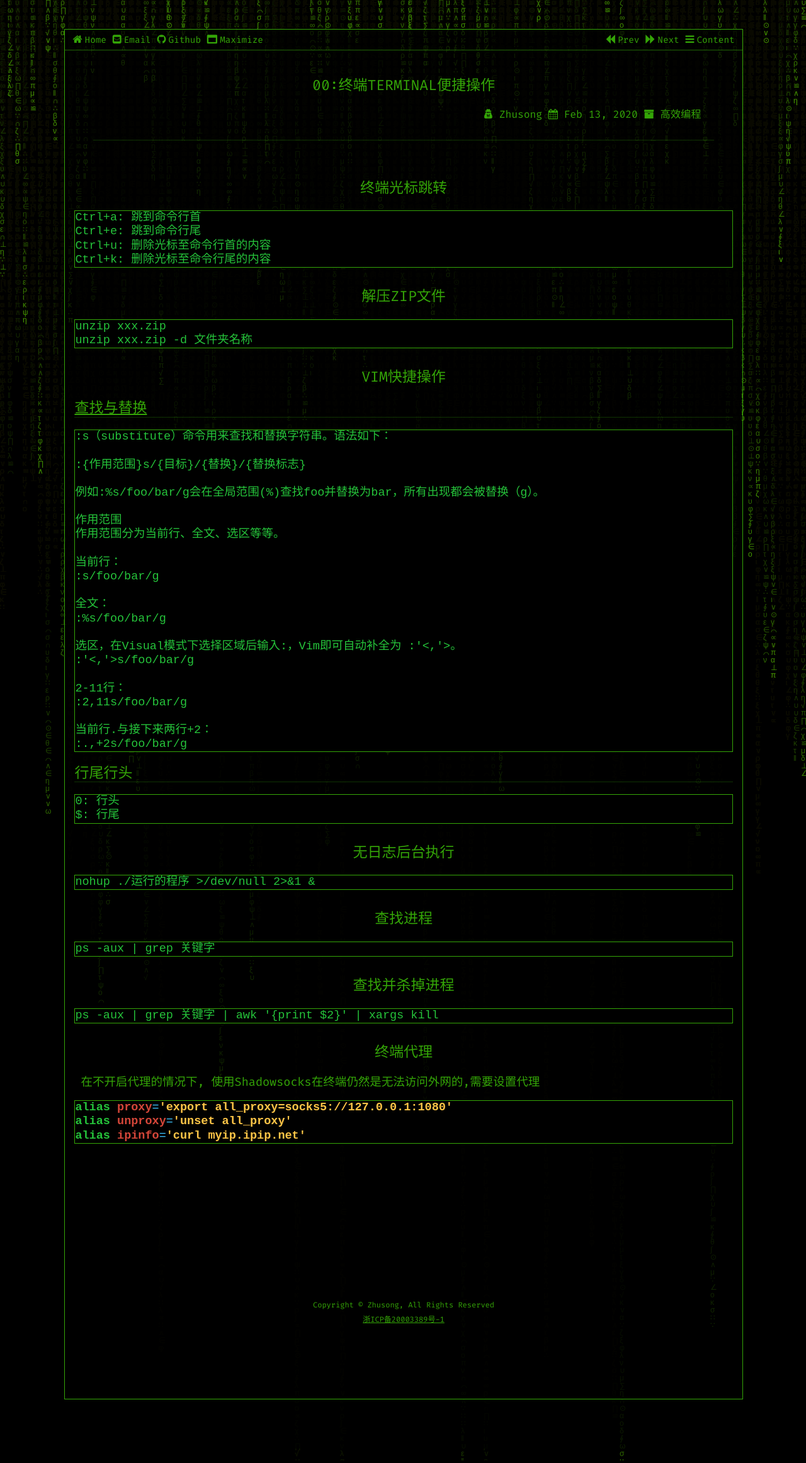
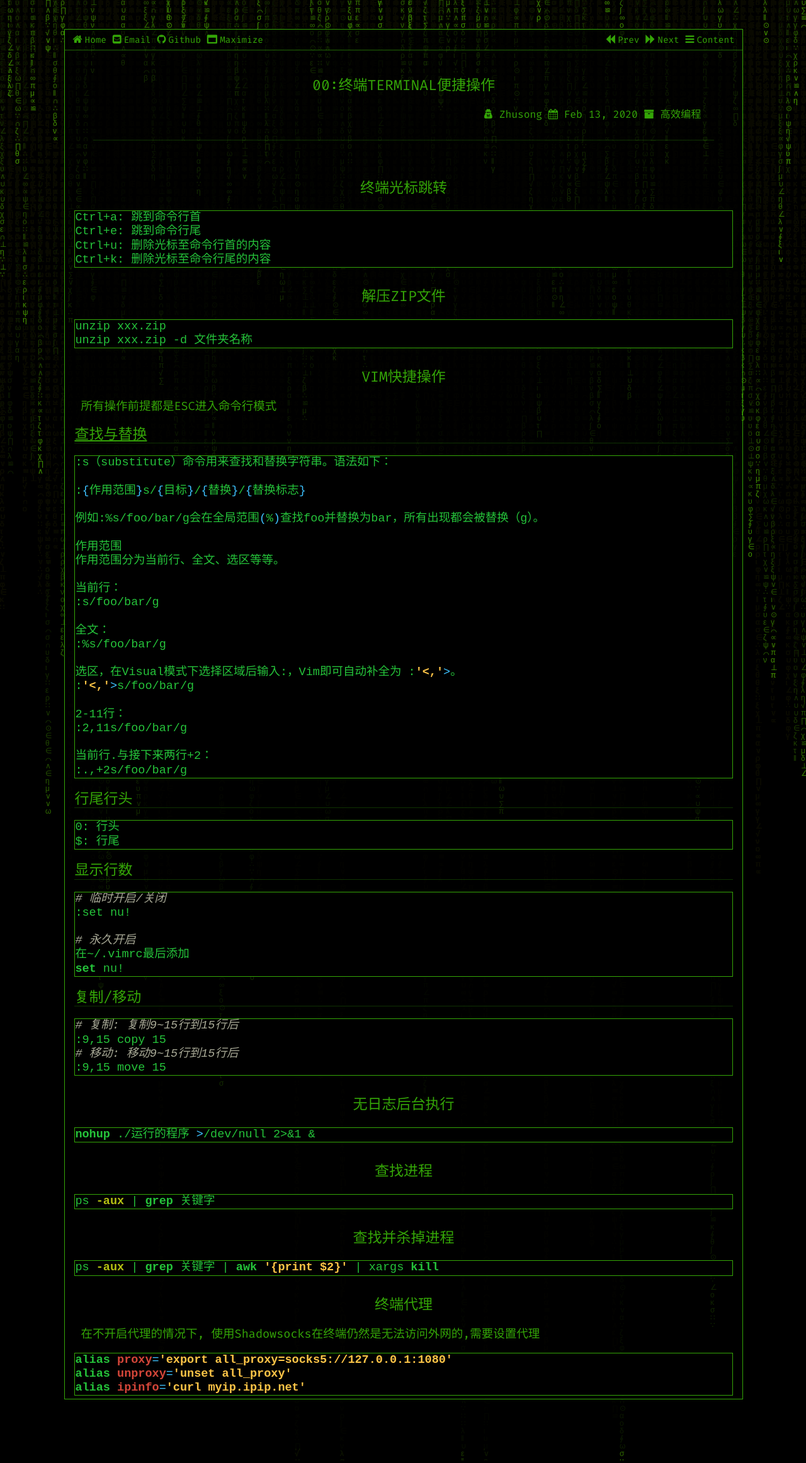
Before and after one commit to zhusonger/www.lasong.com.cn, a Jekyll site: the page built from _posts/Mac/2020-02-13-terminal.md, in a window 1280 px wide. Shown: the whole page at 63% size. Built offline with Jekyll 4.4.1, drawn with Linux system fonts in a browser that asks for light colours.

Commit message:
vim copy/move

````diff
--- a/_posts/Mac/2020-02-13-terminal.md
+++ b/_posts/Mac/2020-02-13-terminal.md
@@ -15,7 +15,7 @@ abstract: ""
 
 
 # 终端光标跳转
-```
+```shell
 Ctrl+a: 跳到命令行首
 Ctrl+e: 跳到命令行尾
 Ctrl+u: 删除光标至命令行首的内容
@@ -29,32 +29,36 @@ unzip xxx.zip -d 文件夹名称
 ```
 
 # Vim快捷操作
+
+所有操作前提都是ESC进入命令行模式
+
 ## [查找与替换](https://harttle.land/2016/08/08/vim-search-in-file.html)
 
-	:s（substitute）命令用来查找和替换字符串。语法如下：
+```shell
+:s（substitute）命令用来查找和替换字符串。语法如下：
 
-	:{作用范围}s/{目标}/{替换}/{替换标志}
+:{作用范围}s/{目标}/{替换}/{替换标志}
 
-	例如:%s/foo/bar/g会在全局范围(%)查找foo并替换为bar，所有出现都会被替换（g）。
+例如:%s/foo/bar/g会在全局范围(%)查找foo并替换为bar，所有出现都会被替换（g）。
 
-	作用范围
-	作用范围分为当前行、全文、选区等等。
+作用范围
+作用范围分为当前行、全文、选区等等。
 
-	当前行：
-	:s/foo/bar/g
+当前行：
+:s/foo/bar/g
 
-	全文：
-	:%s/foo/bar/g
+全文：
+:%s/foo/bar/g
 
-	选区，在Visual模式下选择区域后输入:，Vim即可自动补全为 :'<,'>。
-	:'<,'>s/foo/bar/g
+选区，在Visual模式下选择区域后输入:，Vim即可自动补全为 :'<,'>。
+:'<,'>s/foo/bar/g
 
-	2-11行：
-	:2,11s/foo/bar/g
+2-11行：
+:2,11s/foo/bar/g
 
-	当前行.与接下来两行+2：
-	:.,+2s/foo/bar/g
-
+当前行.与接下来两行+2：
+:.,+2s/foo/bar/g
+```
 ## 行尾行头
 
 ```
@@ -62,21 +66,41 @@ unzip xxx.zip -d 文件夹名称
 $: 行尾
 ```
 
+## 显示行数
+
+```shell
+# 临时开启/关闭
+:set nu!
+
+# 永久开启
+在~/.vimrc最后添加
+set nu!
+```
+
+## 复制/移动
+
+```shell
+# 复制: 复制9~15行到15行后
+:9,15 copy 15
+# 移动: 移动9~15行到15行后
+:9,15 move 15
+```
+
 # 无日志后台执行
 
-```
+```shell
 nohup ./运行的程序 >/dev/null 2>&1 &
 ```
 
 # 查找进程
 
-```
+```shell
 ps -aux | grep 关键字
 ```
 
 # 查找并杀掉进程
 
-```
+```shell
 ps -aux | grep 关键字 | awk '{print $2}' | xargs kill
 ```
 
````
